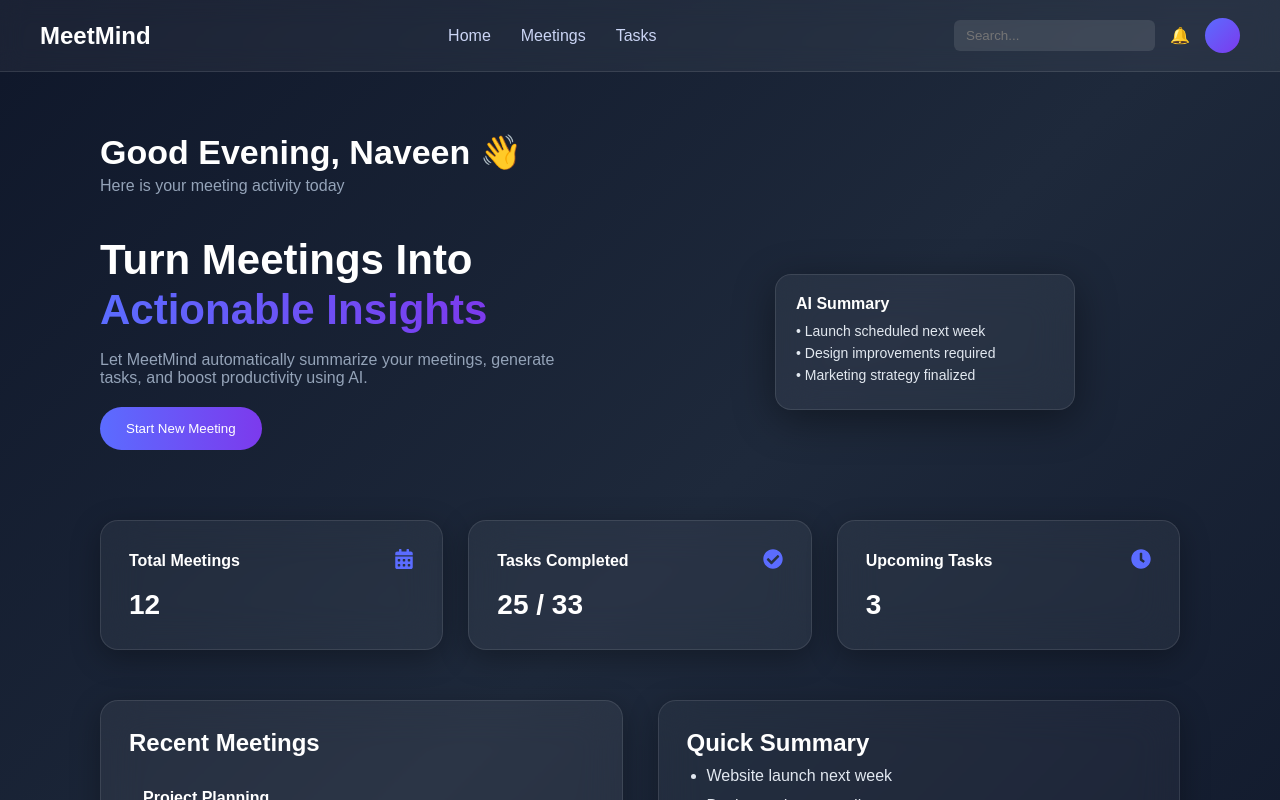
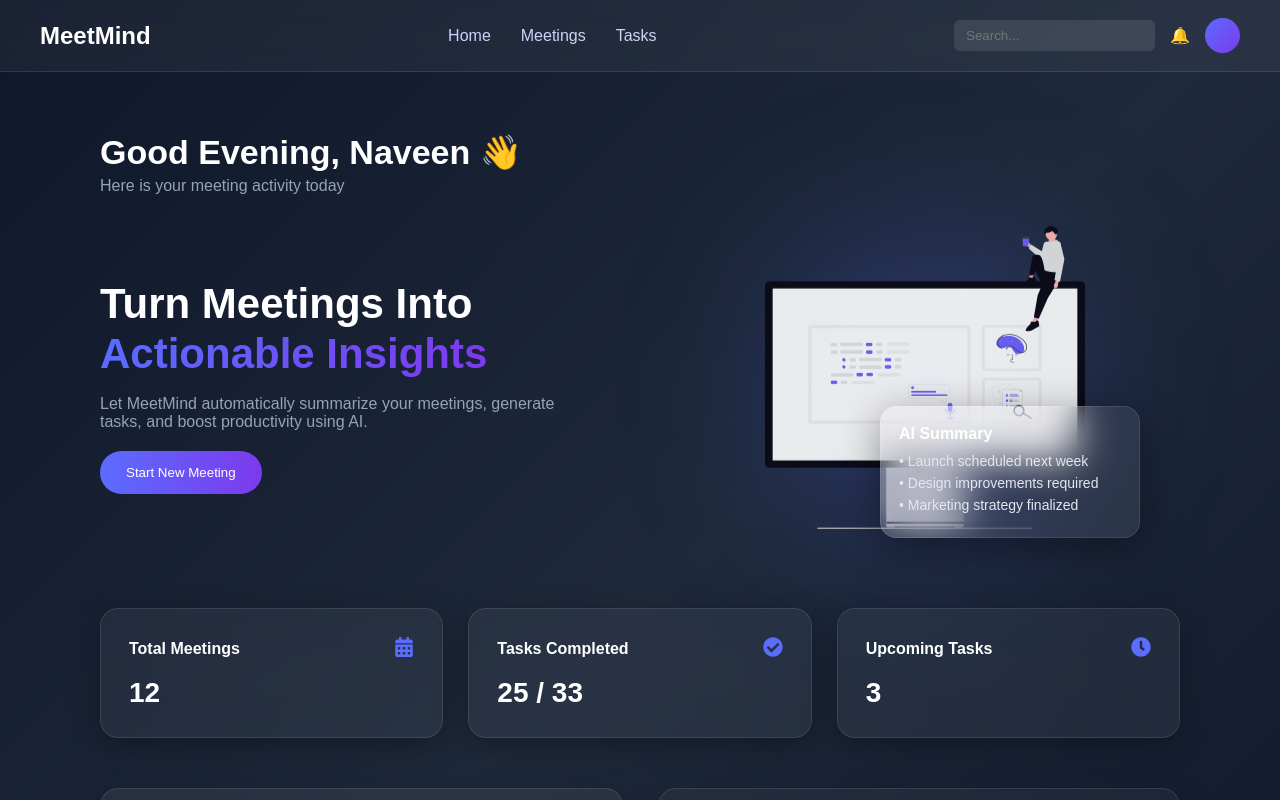
Before and after one commit to naveenrajnr16/MeetMind, a React (Vite) app in the folder meetmind-frontend/: page /dashboard in a window 1280 px wide. Shown: the top 800 px of the page. Built offline with nearby package versions, Linux system fonts and the light colour scheme.

Commit message:
Dashboard-update

```diff
--- a/meetmind-frontend/src/pages/Dashboard.jsx
+++ b/meetmind-frontend/src/pages/Dashboard.jsx
@@ -34,6 +34,13 @@ function Dashboard() {
           </div>
 
           <div className="hero-right">
+
+            <img
+              src="/src/assets/hero-ai.svg"
+              alt="AI Illustration"
+              className="hero-image"
+            />
+
 
             <div className="hero-card">
               <h4>AI Summary</h4>
--- a/meetmind-frontend/src/styles/dashboard.css
+++ b/meetmind-frontend/src/styles/dashboard.css
@@ -275,22 +275,44 @@
   box-shadow:0 10px 25px rgba(91,108,255,0.5);
 }
 
-/* RIGHT */
+/* HERO RIGHT */
 
 .hero-right{
   flex:1;
+  position:relative;
   display:flex;
   justify-content:center;
+  align-items:center;
+}
+
+/* VECTOR IMAGE */
+
+.hero-image{
+  width:320px;
+  opacity:0.9;
+  animation:float 4s ease-in-out infinite;
+}
+
+/* FLOAT ANIMATION */
+
+@keyframes float{
+  0%{ transform:translateY(0px); }
+  50%{ transform:translateY(-10px); }
+  100%{ transform:translateY(0px); }
 }
 
 /* FLOATING CARD */
 
 .hero-card{
-  width:300px;
-  padding:20px;
+  position:absolute;
+  bottom:0;
+  right:40px;
+
+  width:260px;
+  padding:18px;
+
   border-radius:16px;
-
-  background:rgba(255,255,255,0.05);
+  background:rgba(255,255,255,0.08);
   backdrop-filter:blur(20px);
   border:1px solid rgba(255,255,255,0.1);
 
@@ -321,3 +343,16 @@
 .summary{
   background:rgba(255,255,255,0.04);
 }
+
+
+/* GLOW BACKGROUND */
+
+.hero-right::before{
+  content:"";
+  position:absolute;
+  width:300px;
+  height:300px;
+  background:radial-gradient(circle,rgba(91,108,255,0.4),transparent);
+  filter:blur(80px);
+  z-index:0;
+}
```
Also changed, not shown: meetmind-frontend/src/assets/hero-ai.svg (added).
